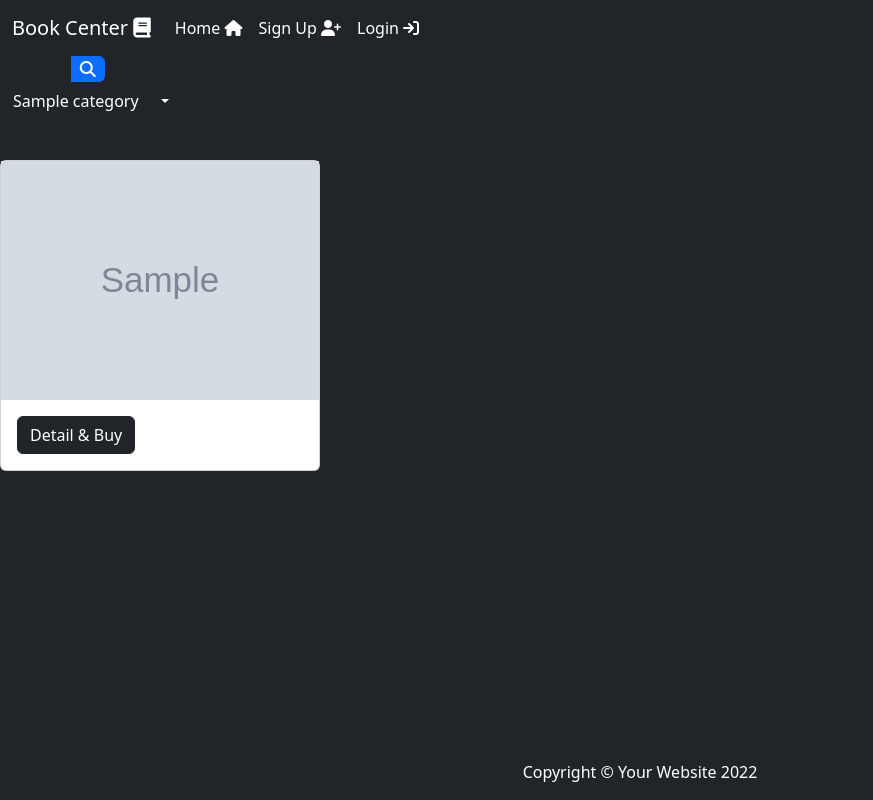
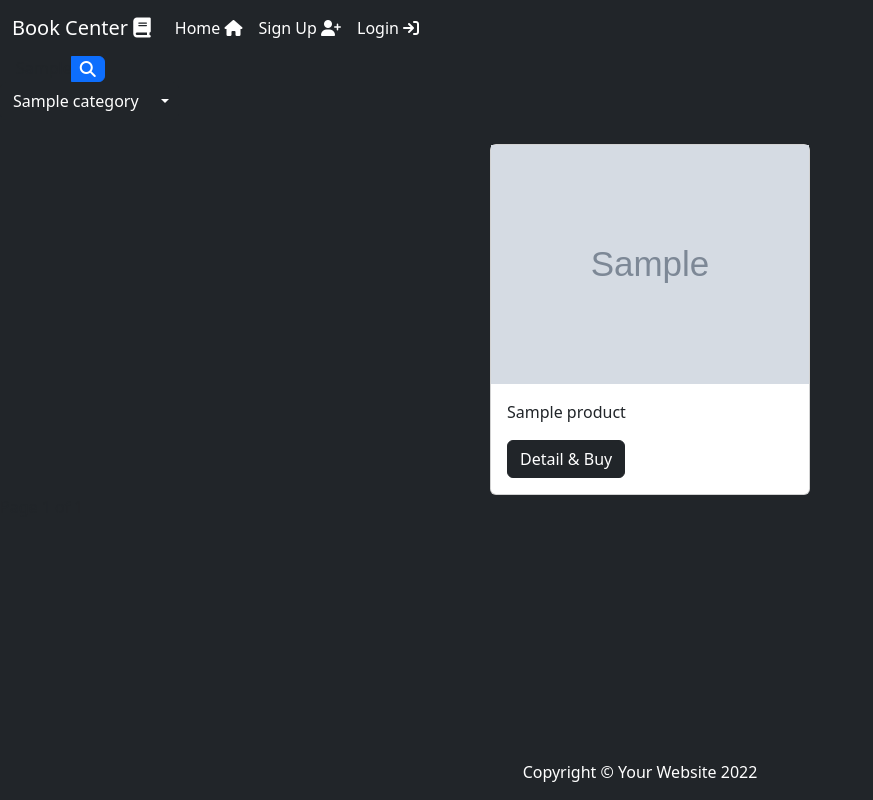
Before and after one commit to mrisis/shopping, a Django app: template shop_django/project/home/templates/home/menu.html in a window 1280 px wide. Shown: the whole page, without its empty margins (0-873 px from the left). Run offline with Django 4.2, Linux system fonts and the light colour scheme; the template is opened without the code that fills it: most values are stand-ins (such as "Sample title", 1, 10 or a date in 2020); grey boxes marked "Sample" are stand-in pictures; some libraries are stand-ins or nearby versions.

Commit message:
menu.html| home |  adding paginator for menu template  | rezaamin

```diff
--- a/shop_django/project/home/templates/home/menu.html
+++ b/shop_django/project/home/templates/home/menu.html
@@ -40,12 +40,13 @@
 
 
 
-    <div class="row">
-        {% for product in products %}
-            <div class="col-lg-4 col-md-6 gy-3 mb-2">
+    <div class="row ms-2  justify-content-center ms-0">
+        {% for product in productspage %}
+            <div class="col-4 d-flex justify-content-center">
                 <div class="card" style="width: 20rem;" >
                     <img class="img-fluid" src="{{ product.image.url }}" alt="photo product">
                     <div class="card-body" >
+                        <p>{{ product.name }}</p>
                         <a href="{{ product.get_absolute_url }}" class="btn btn-dark"> Detail & Buy</a>
                     </div>
                 </div>
@@ -60,6 +61,29 @@
 
     </div>
 
+    {% if productspage.has_previous %}
+       <nav aria-label="Page navigation example">
+              <ul class="pagination">
+                <li class="page-item"><a class="page-link" href="?page={{ productspage.pervios_page_number }}">Previous</a></li>
+                <li class="page-item"><a class="page-link" href="?page=1">&laquo First</a></li>
+              </ul>
+        </nav>
+    {% endif %}
+    Page {{ productspage.number }} of {{ productspage.paginator.num_pages }}
+    {% if productspage.has_next %}
+        <nav aria-label="Page navigation example">
+              <ul class="pagination">
+                <li class="page-item"><a class="page-link" href="?page={{ productspage.pervios_page_number }}">Previous</a></li>
+                <li class="page-item"><a class="page-link" href="?page=1">&laquo First</a></li>
+                <li class="page-item"><a class="page-link" href="?page={{ productspage.next_page_number }}">Next</a></li>
+                <li class="page-item"><a class="page-link" href="?page={{ productspage.paginator.num_pages }}">Last &raquo</a></li>
+              </ul>
+        </nav>
+
+
+    {% endif %}
+
+
 
 
 
```
